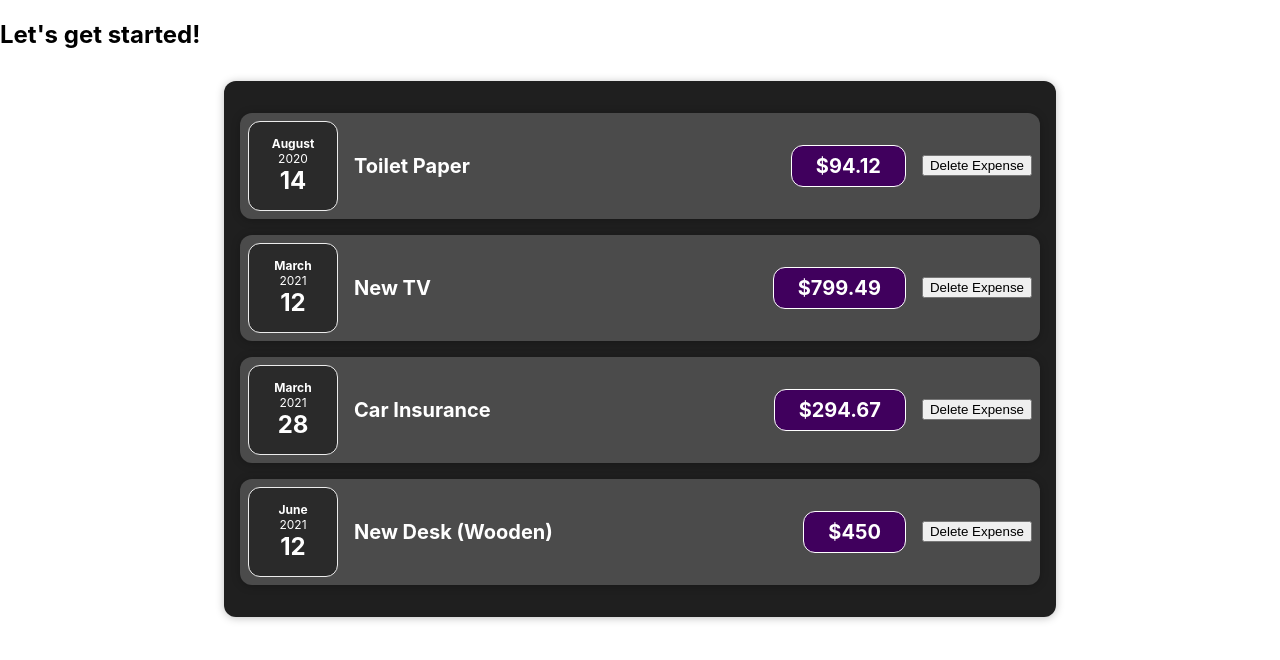
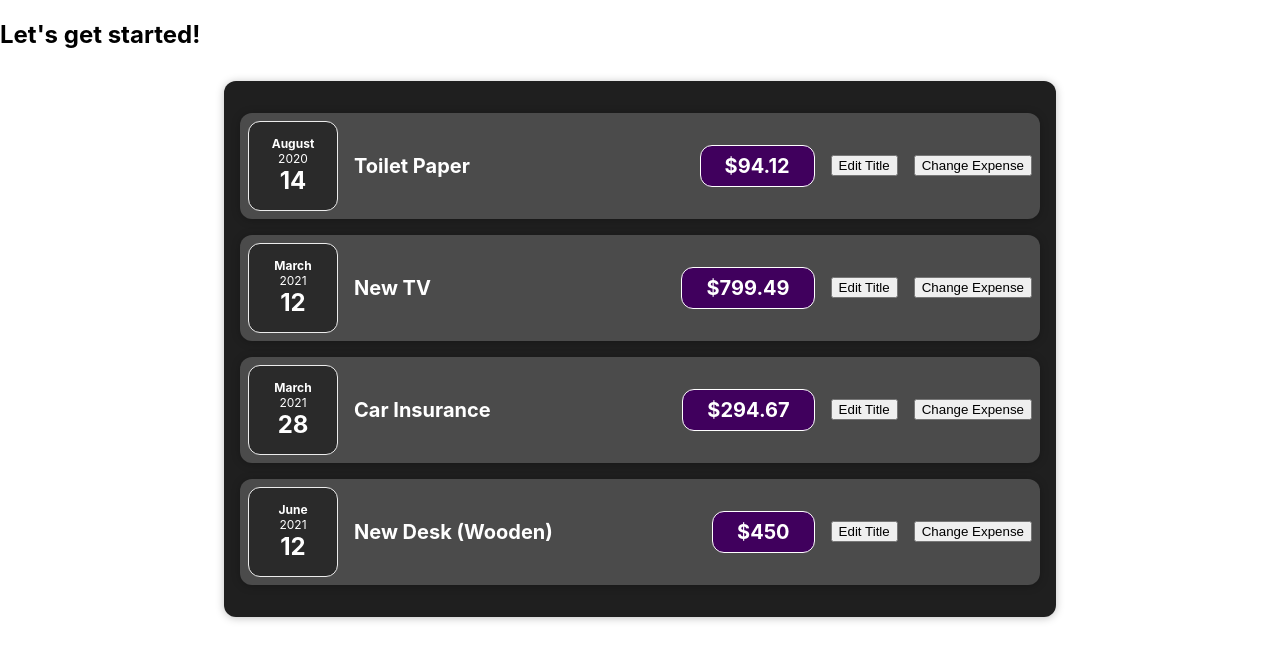
Before and after one commit to Prabhat944/full-React-project, a React (Create React App) app: page / in a window 1280 px wide. Shown: the top 660 px of the page. Built offline with nearby package versions, Linux system fonts and the light colour scheme.

Commit message:
added EditTitle and EditExpense

```diff
--- a/src/components/Expense/ExpenseItem.js
+++ b/src/components/Expense/ExpenseItem.js
@@ -1,20 +1,29 @@
-import React from 'react';
+import React,{useState} from 'react';
 
 import ExpenseDate from './ExpenseDate';
 import Card from '../UI/Card';
 import './ExpenseItem.css';
 
 const ExpenseItem = (props) => {
-    const remove=()=>{
-        props.removed(props.id);
-    }
+const [title , setTitle] =  useState(props.title);
+const [amount , setAmount] =  useState(props.amount);
+const editTitle=()=>{
+setTitle('Changed');
+}
+const editAmount=()=>{
+  setAmount(prevAmount=>{
+    const total=prevAmount+100;
+    return total;
+  })
+}
   return (
     <Card className='expense-item'>
       <ExpenseDate date={props.date} />
       <div className='expense-item__description'>
-        <h2>{props.title}</h2>
-        <div className='expense-item__price'>${props.amount}</div>
-        <button type='submit'  onClick={remove}>Delete Expense</button>
+        <h2>{title}</h2>
+        <div className='expense-item__price'>${amount}</div>
+        <button type='submit'  onClick={editTitle}>Edit Title</button>
+        <button type='submit'  onClick={editAmount}>Change Expense</button>
       </div>
     </Card>
   );
--- a/src/components/Expense/Expenses.js
+++ b/src/components/Expense/Expenses.js
@@ -1,60 +1,21 @@
-import React, { useState } from 'react';
+import React from 'react';
 
 import ExpenseItem from './ExpenseItem';
 import Card from '../UI/Card';
 import './Expenses.css';
 
 const Expenses = (props) => {
-const [removedlist,setremovedlist]=useState(props.items);
-
-  const deleteHandler=event=>{
-    setremovedlist(prevList=>{
-      const updatedlist=prevList.filter(prev=>prev.id !== event)
-      return updatedlist;
-    })
-
-  }
-
-
 
   return (
     <Card className="expenses">
-      { removedlist.map(obj=>(<ExpenseItem
+      { props.items.map(obj=>(<ExpenseItem
         key={obj.id}
         id={obj.id}
         title={obj.title}
         amount={obj.amount}
         date={obj.date}
-        removed={deleteHandler}
+
       />))}
-      {/* <ExpenseItem
-        id={props.items[0].id}
-        title={props.items[0].title}
-        amount={props.items[0].amount}
-        date={props.items[0].date}
-        remove={deleteHandler}
-      />
-      <ExpenseItem
-
-        id={props.items[1].id}
-        amount={props.items[1].amount}
-        date={props.items[1].date}
-        remove={deleteHandler}
-      />
-      <ExpenseItem
-
-        id={props.items[2].id}
-        amount={props.items[2].amount}
-        date={props.items[2].date}
-        remove={deleteHandler}
-      />
-      <ExpenseItem
-
-        id={props.items[3].id}
-        amount={props.items[3].amount}
-        date={props.items[3].date}
-        remove={deleteHandler}
-      /> */}
     </Card>
   );
 }
```
Also changed, not shown: src/App.js (+0 -7 lines).
